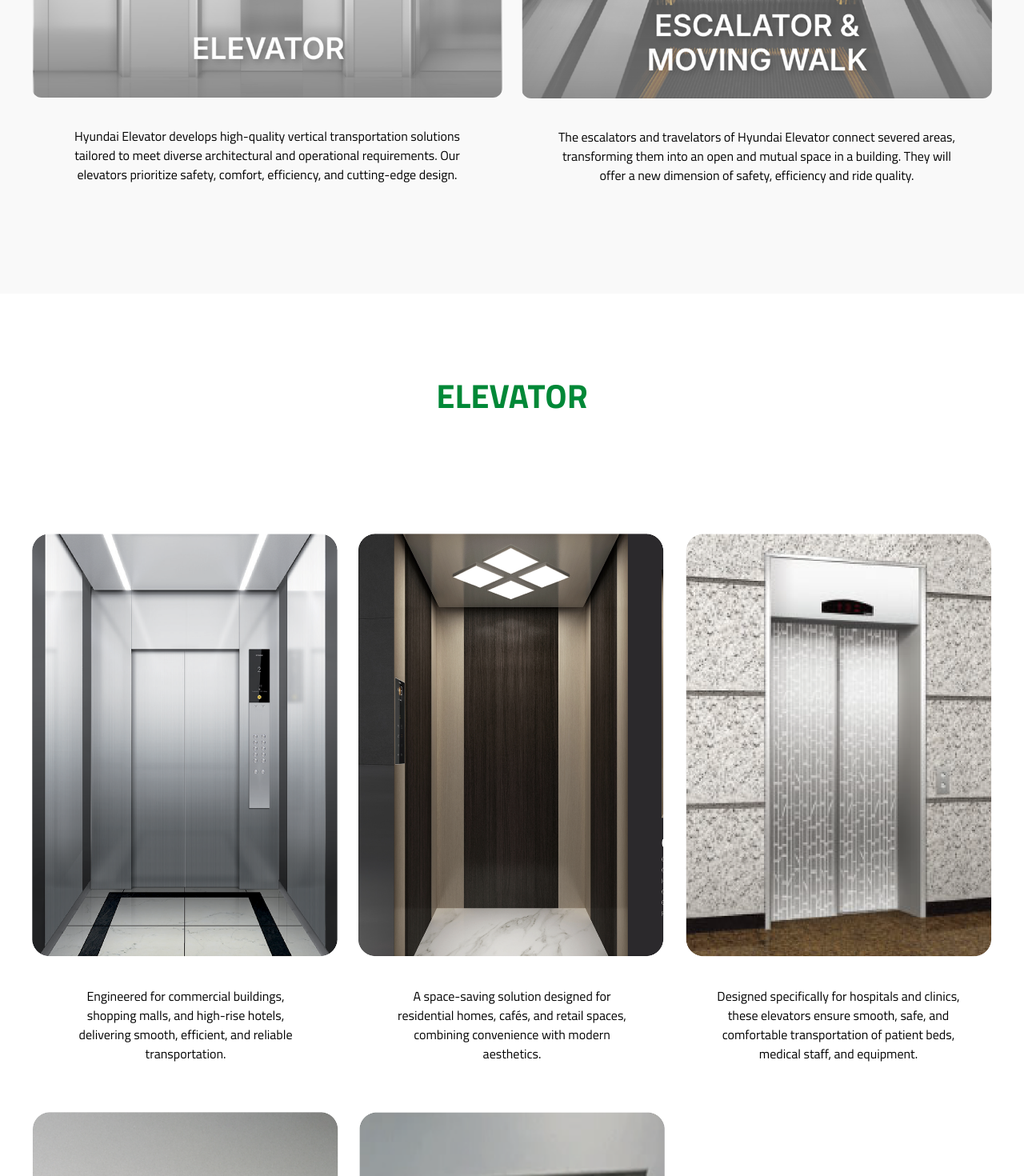
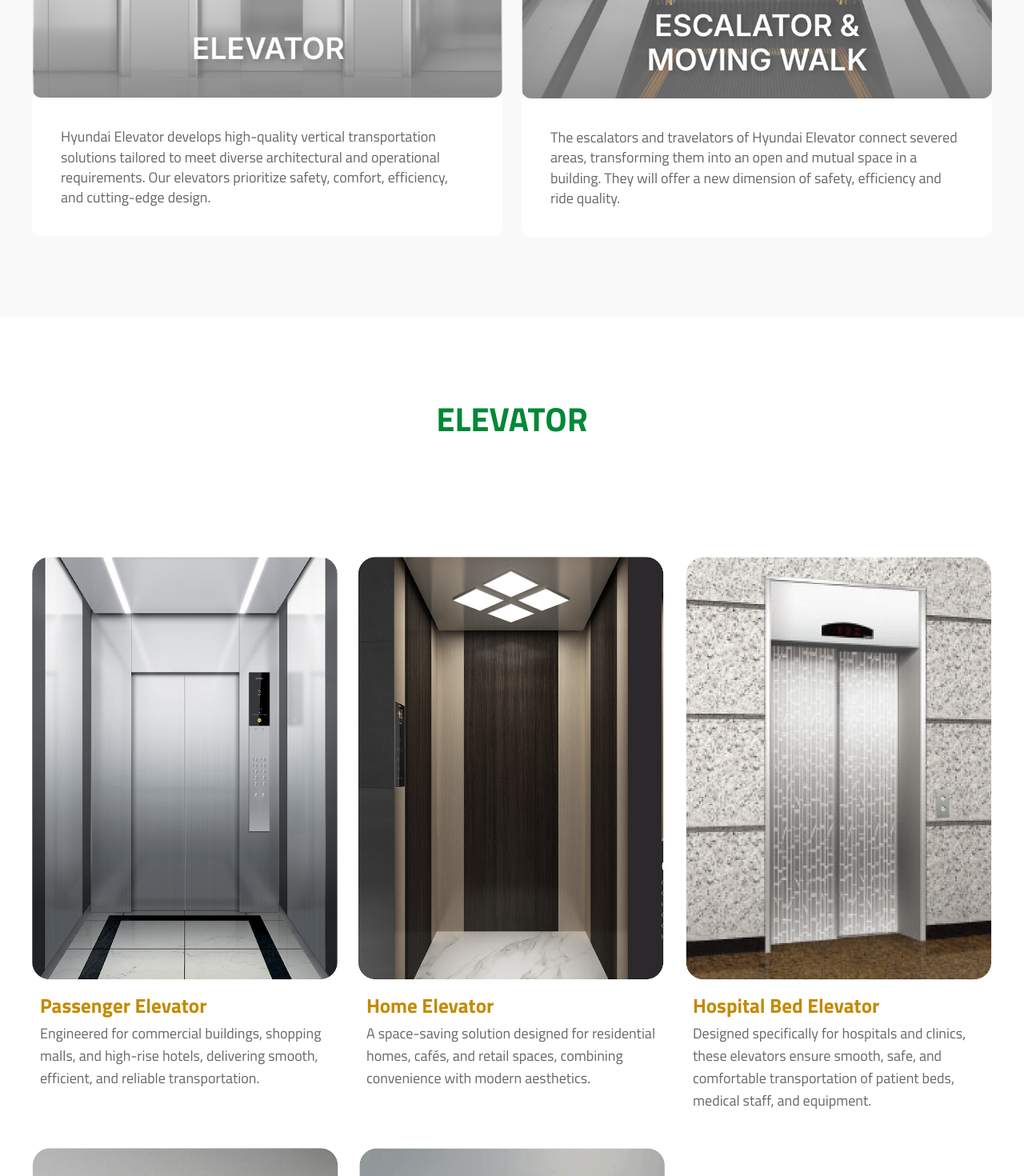
Before and after one commit to anpetje/superhelindojaya, a Next.js app: page / in a window 1280 px wide. Shown: the part 3040-4510 px from the top of the page at 80% size. Built offline with nearby package versions, Linux system fonts and the light colour scheme.

Commit message:
feat: enhance Elevator and OurProduct components with improved styling and layout for better readability

```diff
--- a/component/elevator.tsx
+++ b/component/elevator.tsx
@@ -54,7 +54,10 @@ const Elevator = () => {
     return (
       <div className='rounded-xl overflow-hidden'>
         <Image src={image} alt={title} className='w-full h-auto object-cover rounded-xl' />
-        <div className='p-9 text-black'>{description}</div>
+        <div className='px-2.5 py-5 flex flex-col gap-2.5 text-left leading-[140%] bg-white '>
+          <div className='text-[#C48A04] font-bold text-[25px] '>{title}</div>
+          <div className='text-[#666666] text-lg '>{description}</div>
+        </div>
       </div>
     );
   };
--- a/component/our-product.tsx
+++ b/component/our-product.tsx
@@ -33,7 +33,9 @@ const OurProduct = () => {
     return (
       <div className='rounded-xl overflow-hidden'>
         <Image src={image} alt={title} className='w-full h-auto object-cover rounded-xl' />
-        <div className='p-9 text-black'>{description}</div>
+        <div className='p-9 text-left text-[#666666] text-lg leading-[140%] bg-white'>
+          {description}
+        </div>
       </div>
     );
   };
```
